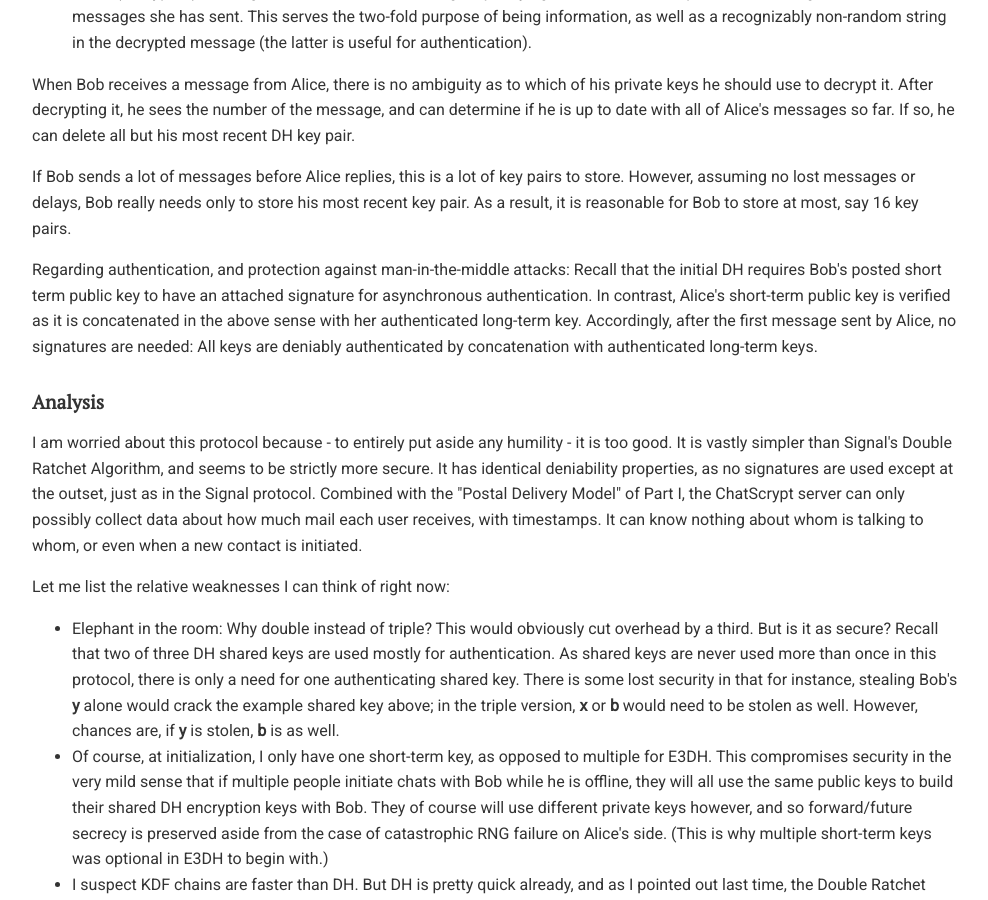
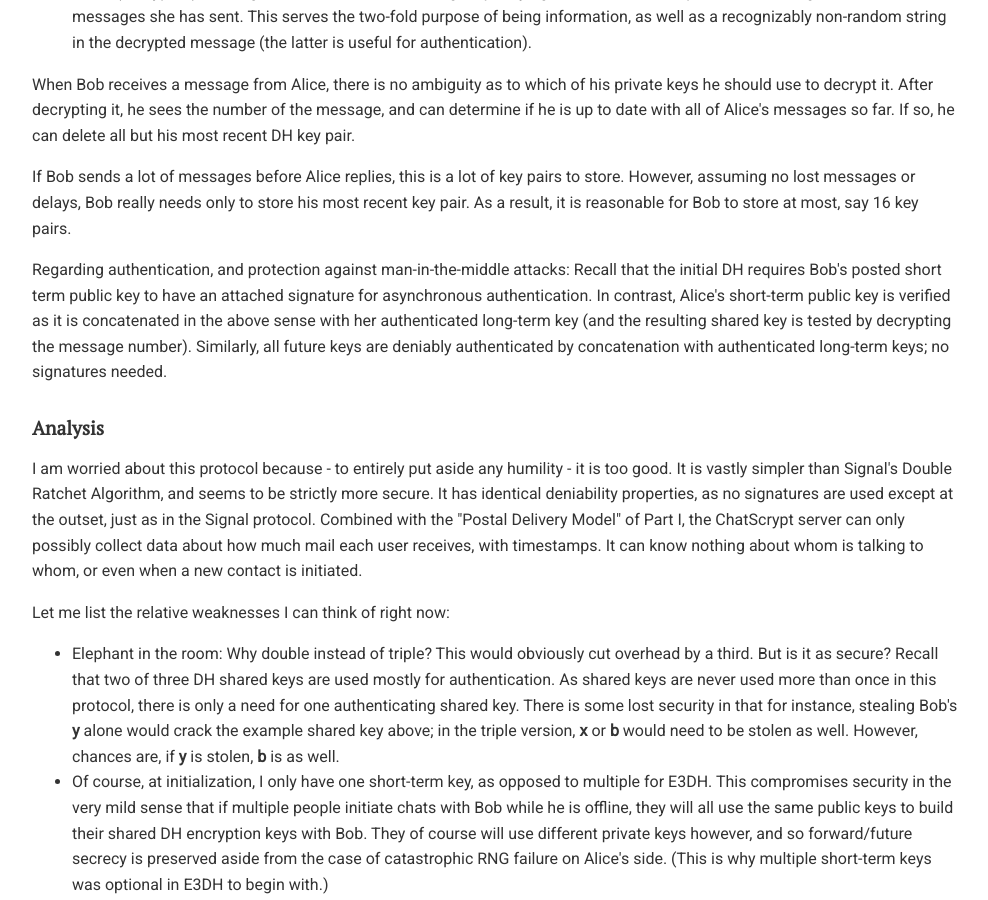
Before and after one commit to chatscrypt/chatscrypt.github.io, a Jekyll site: the page built from _posts/2020-01-21-the-chatscrypt-architecture-part-ii-repeated-triple-diffie-hellman.html, in a window 1280 px wide and 900 px high, scrolled down 1024 px. Shown: the whole window, without its empty margins (143-1131 px from the left). Built offline with Jekyll 4.4.1, drawn with Linux system fonts in a browser that asks for light colours; comment, search, counter and statistics services are not loaded.

Commit message:
Update 2020-01-21-the-chatscrypt-architecture-part-ii-repeated-triple-diffie-hellman.html

```diff
--- a/_posts/2020-01-21-the-chatscrypt-architecture-part-ii-repeated-triple-diffie-hellman.html
+++ b/_posts/2020-01-21-the-chatscrypt-architecture-part-ii-repeated-triple-diffie-hellman.html
@@ -46,7 +46,7 @@ Alice will encrypt each of her successive messages with a new random short-term
 
  <p>If Bob sends a lot of messages before Alice replies, this is a lot of key pairs to store. However, assuming no lost messages or delays, Bob really needs only to store his most recent key pair. As a result, it is reasonable for Bob to store at most, say 16 key pairs.
 
-<p> Regarding authentication, and protection against man-in-the-middle attacks: Recall that the initial DH requires Bob's posted short term public key to have an attached signature for asynchronous authentication. In contrast, Alice's short-term public key is verified as it is concatenated in the above sense with her authenticated long-term key. Accordingly, after the first message sent by Alice, no signatures are needed: All keys are deniably authenticated by concatenation with authenticated long-term keys.
+<p> Regarding authentication, and protection against man-in-the-middle attacks: Recall that the initial DH requires Bob's posted short term public key to have an attached signature for asynchronous authentication. In contrast, Alice's short-term public key is verified as it is concatenated in the above sense with her authenticated long-term key (and the resulting shared key is tested by decrypting the message number). Similarly, all future keys are deniably authenticated by concatenation with authenticated long-term keys; no signatures needed.
 
 
 <h2>Analysis</h2>
```
